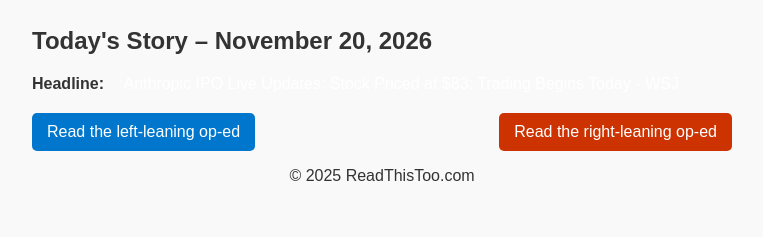
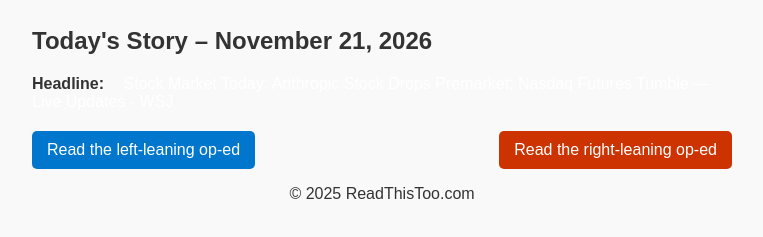
Before and after one commit to vikrogers/readthistoo, a plain HTML site: page index.html in a window 1280 px wide. Shown: the part 161-398 px from the top of the page, without its empty margins (258-1021 px from the left). Drawn offline with Linux system fonts and the light colour scheme.

Commit message:
Daily update

```diff
--- a/index.html
+++ b/index.html
@@ -12,8 +12,8 @@
   </header>
 
   <main>
-    <h2>Today's Story – November 20, 2026</h2>
-    <p><strong>Headline:</strong> <a href="https://www.wsj.com/livecoverage/anthropic-ipo-stock-market-today-11-19-2026" target="_blank">Anthropic IPO Live Updates: Stock Priced at $83; Trading Begins Today - WSJ</a></p>
+    <h2>Today's Story – November 21, 2026</h2>
+    <p><strong>Headline:</strong> <a href="https://www.wsj.com/livecoverage/stock-market-today-dow-sp-500-nasdaq-11-20-2026" target="_blank">Stock Market Today: Anthropic Stock Drops Premarket; Nasdaq Futures Tumble — Live Updates - WSJ</a></p>
     <div class="links">
       <a href="https://www.vox.com/" target="_blank" class="left">Read the left-leaning op-ed</a>
       <a href="https://www.wsj.com/" target="_blank" class="right">Read the right-leaning op-ed</a>
```
